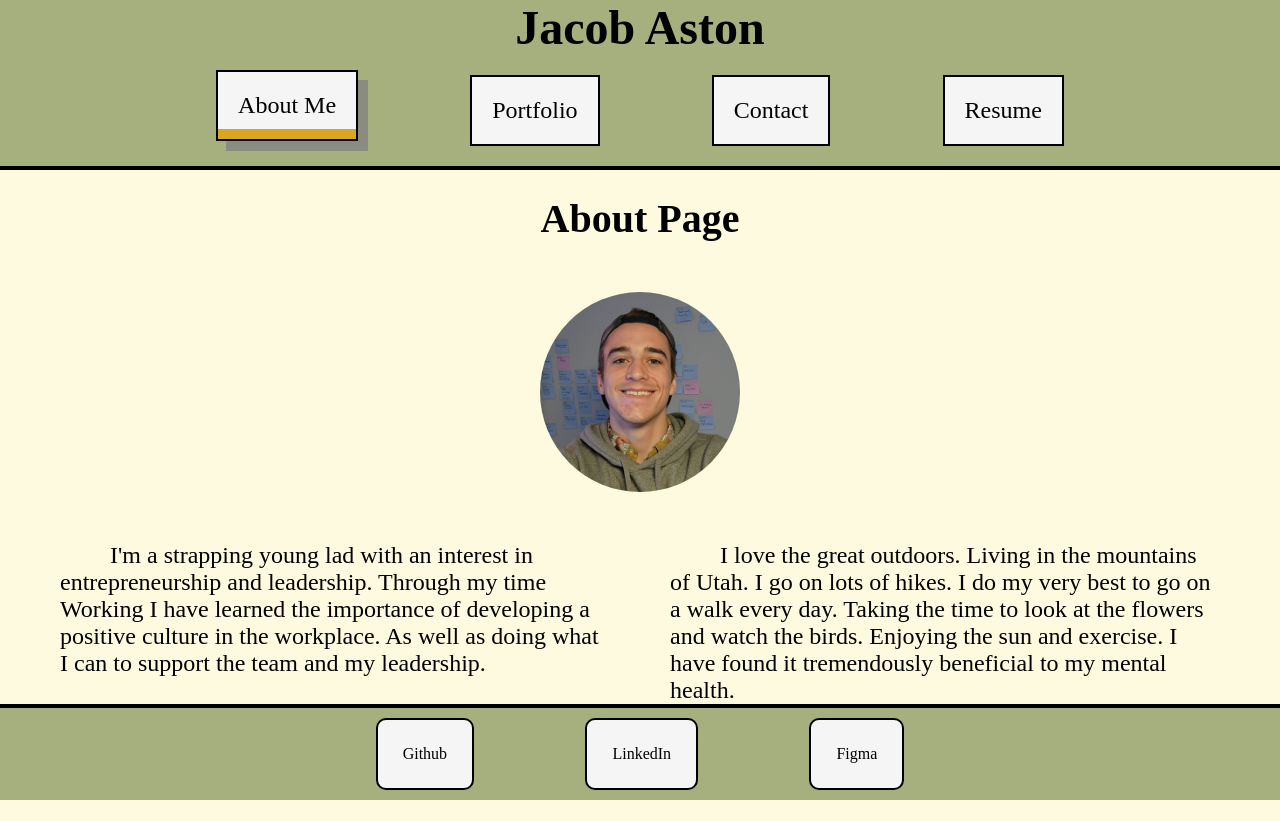
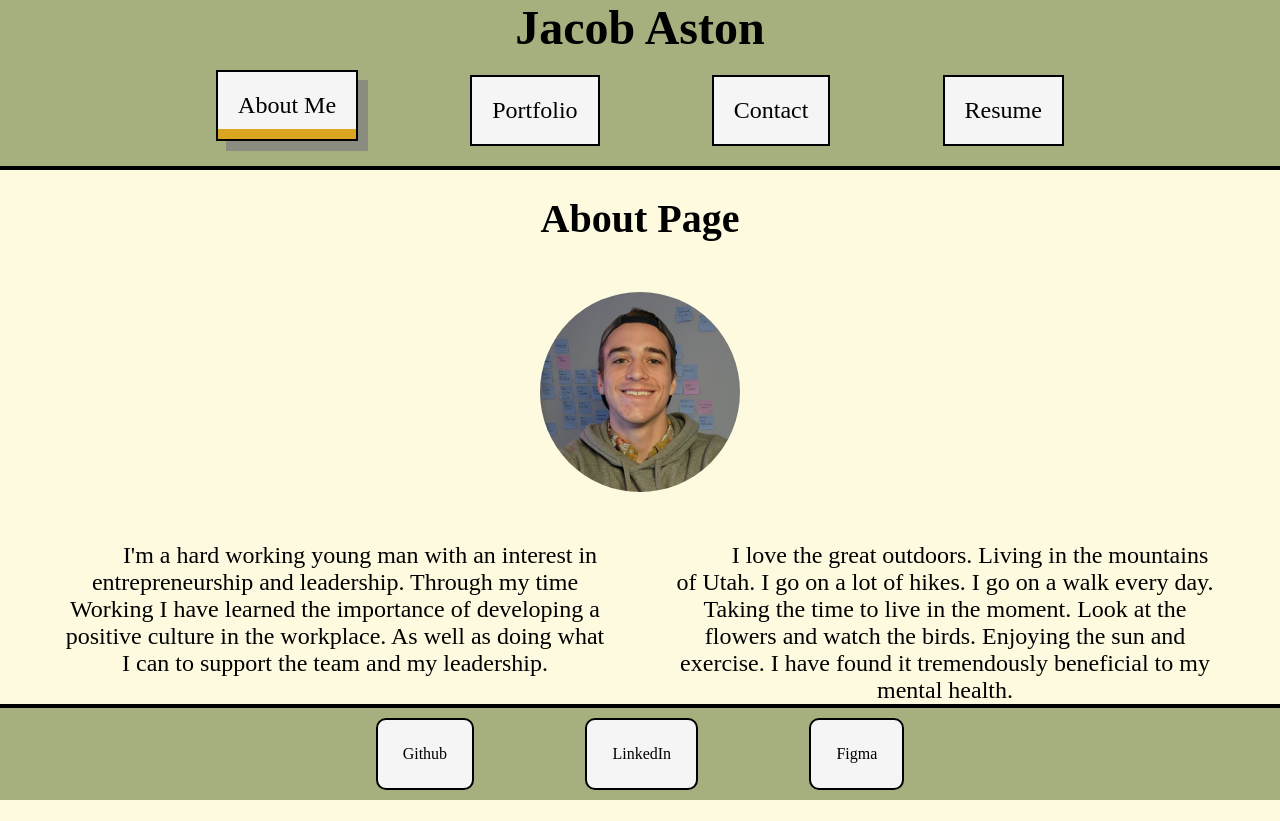
Before and after one commit to Jacob-Aston/react-portfolio, a React (Create React App) app: page / in a window 1280 px wide. Built offline with nearby package versions, Linux system fonts and the light colour scheme; the HTML template or start-up script is replaced by a standard one.

Commit message:
changed margins in resume page. updated about paragraphs.

```diff
--- a/src/components/pages/About.js
+++ b/src/components/pages/About.js
@@ -11,15 +11,15 @@ export default function About() {
       <img src={avatar} className="avatar" alt="A self portrait."></img>
       <div className="about-introduction">
         <p className="about">
-          I'm a strapping young lad with an interest in entrepreneurship and
+          I'm a hard working young man with an interest in entrepreneurship and
           leadership. Through my time Working I have learned the importance of
           developing a positive culture in the workplace. As well as doing what
           I can to support the team and my leadership.
         </p>
         <p className="about">
-          I love the great outdoors. Living in the mountains of Utah. I go on
-          lots of hikes. I do my very best to go on a walk every day. Taking the
-          time to look at the flowers and watch the birds. Enjoying the sun and
+          I love the great outdoors. Living in the mountains of Utah. I go on a
+          lot of hikes. I go on a walk every day. Taking the time to live in the
+          moment. Look at the flowers and watch the birds. Enjoying the sun and
           exercise. I have found it tremendously beneficial to my mental health.
         </p>
       </div>
--- a/src/styles/Resume.css
+++ b/src/styles/Resume.css
@@ -1,5 +1,7 @@
 p {
+  margin: 30px auto;
   font-size: 1.5em;
+  text-align: center;
   text-indent: 20px;
 }
 
@@ -11,7 +13,7 @@ li {
 .resume {
   display: block;
   box-sizing: border-box;
-  margin: 30px auto 0;
+  margin: 0 auto 30px;
   padding: 20px;
   width: fit-content;
   height: fit-content;
```
